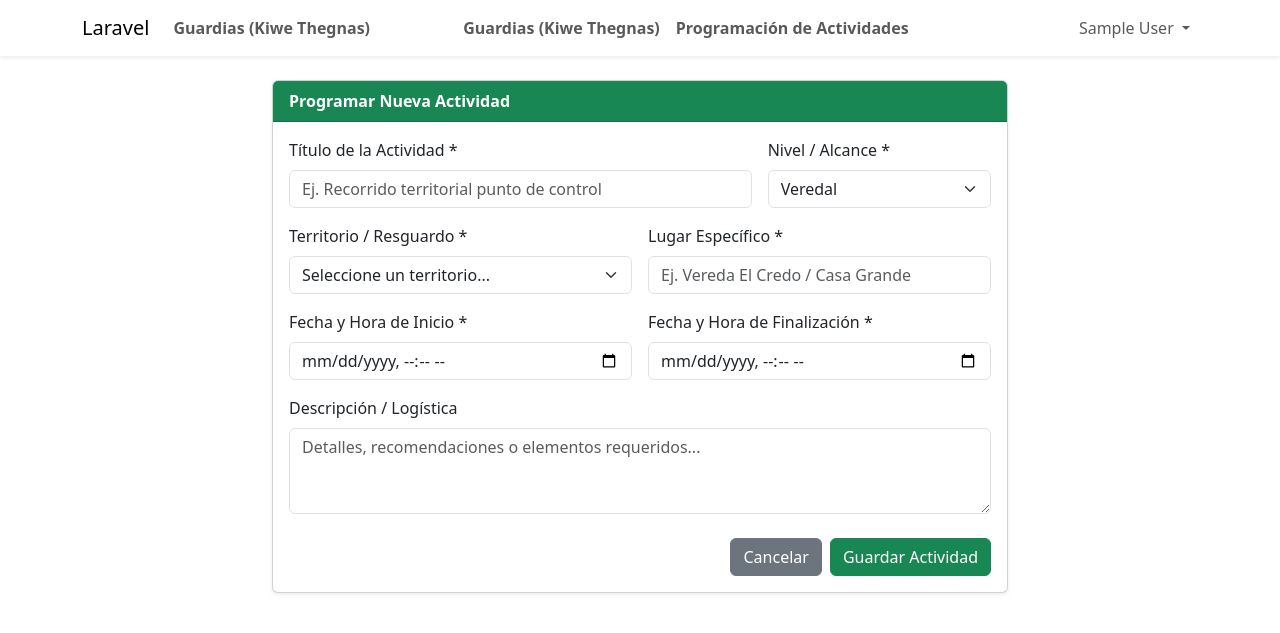
After one commit to edinsonfernandez-bot/sistema-guardia-indigena, a Laravel app: page /actividades/create in a window 1280 px wide. The commit adds this page. Shown: the top 633 px of the page. Run offline with Laravel 9, Linux system fonts and the light colour scheme; the visitor is signed in with stand-in values (Sample User, id 1); data that the repository does not hold is empty.

Commit message:
Modulo de programacion de actividades completado

```diff
--- a/app/Http/Controllers/ActividadController.php
+++ b/app/Http/Controllers/ActividadController.php
@@ -3,83 +3,84 @@
 namespace App\Http\Controllers;
 
 use App\Models\Actividad;
+use App\Models\Territorio;
 use Illuminate\Http\Request;
 
 class ActividadController extends Controller
 {
-    /**
-     * Display a listing of the resource.
-     *
-     * @return \Illuminate\Http\Response
-     */
-    public function index()
+    public function __construct()
     {
-        //
+        $this->middleware('auth');
     }
 
-    /**
-     * Show the form for creating a new resource.
-     *
-     * @return \Illuminate\Http\Response
-     */
+    public function index(Request $request)
+    {
+        $busqueda = $request->get('buscar');
+
+        $actividades = Actividad::with('territorio')
+            ->when($busqueda, function ($query, $busqueda) {
+                return $query->where('titulo', 'like', "%{$busqueda}%")
+                    ->orWhere('lugar', 'like', "%{$busqueda}%")
+                    ->orWhere('nivel', 'like', "%{$busqueda}%");
+            })
+            ->orderBy('fecha_inicio', 'desc')
+            ->get();
+
+        return view('actividades.index', compact('actividades', 'busqueda'));
+    }
+
     public function create()
     {
-        //
+        $territorios = Territorio::orderBy('nombre')->get();
+        return view('actividades.create', compact('territorios'));
     }
 
-    /**
-     * Store a newly created resource in storage.
-     *
-     * @param  \Illuminate\Http\Request  $request
-     * @return \Illuminate\Http\Response
-     */
     public function store(Request $request)
     {
-        //
+        $request->validate([
+            'titulo' => 'required|string|max:150',
+            'descripcion' => 'nullable|string',
+            'fecha_inicio' => 'required|date',
+            'fecha_fin' => 'required|date|after_or_equal:fecha_inicio',
+            'lugar' => 'required|string|max:150',
+            'nivel' => 'required|string',
+            'territorio_id' => 'required|exists:territorios,id',
+        ]);
+
+        Actividad::create($request->all());
+
+        return redirect()->route('actividades.index')
+            ->with('success', 'Actividad programada correctamente.');
     }
 
-    /**
-     * Display the specified resource.
-     *
-     * @param  \App\Models\Actividad  $actividad
-     * @return \Illuminate\Http\Response
-     */
-    public function show(Actividad $actividad)
+    public function edit(Actividad $actividade)
     {
-        //
+        $territorios = Territorio::orderBy('nombre')->get();
+        return view('actividades.edit', ['actividad' => $actividade, 'territorios' => $territorios]);
     }
 
-    /**
-     * Show the form for editing the specified resource.
-     *
-     * @param  \App\Models\Actividad  $actividad
-     * @return \Illuminate\Http\Response
-     */
-    public function edit(Actividad $actividad)
+    public function update(Request $request, Actividad $actividade)
     {
-        //
+        $request->validate([
+            'titulo' => 'required|string|max:150',
+            'descripcion' => 'nullable|string',
+            'fecha_inicio' => 'required|date',
+            'fecha_fin' => 'required|date|after_or_equal:fecha_inicio',
+            'lugar' => 'required|string|max:150',
+            'nivel' => 'required|string',
+            'territorio_id' => 'required|exists:territorios,id',
+        ]);
+
+        $actividade->update($request->all());
+
+        return redirect()->route('actividades.index')
+            ->with('success', 'Actividad actualizada correctamente.');
     }
 
-    /**
-     * Update the specified resource in storage.
-     *
-     * @param  \Illuminate\Http\Request  $request
-     * @param  \App\Models\Actividad  $actividad
-     * @return \Illuminate\Http\Response
-     */
-    public function update(Request $request, Actividad $actividad)
+    public function destroy(Actividad $actividade)
     {
-        //
-    }
-
-    /**
-     * Remove the specified resource from storage.
-     *
-     * @param  \App\Models\Actividad  $actividad
-     * @return \Illuminate\Http\Response
-     */
-    public function destroy(Actividad $actividad)
-    {
-        //
+        $actividade->delete();
+        return redirect()->route('actividades.index')
+            ->with('success', 'Actividad eliminada.');
     }
 }
--- /dev/null
+++ b/resources/views/actividades/create.blade.php
@@ -0,0 +1,75 @@
+@extends('layouts.app')
+
+@section('content')
+<div class="container">
+    <div class="row justify-content-center">
+        <div class="col-md-8">
+            <div class="card shadow-sm">
+                <div class="card-header bg-success text-white fw-bold">Programar Nueva Actividad</div>
+                <div class="card-body">
+                    @if($errors->any())
+                        <div class="alert alert-danger">
+                            <ul class="mb-0">
+                                @foreach($errors->all() as $error)
+                                    <li>{{ $error }}</li>
+                                @endforeach
+                            </ul>
+                        </div>
+                    @endif
+
+                    <form action="{{ route('actividades.store') }}" method="POST">
+                        @csrf
+                        <div class="row g-3">
+                            <div class="col-md-8">
+                                <label class="form-label">Título de la Actividad *</label>
+                                <input type="text" name="titulo" class="form-control" placeholder="Ej. Recorrido territorial punto de control" value="{{ old('titulo') }}" required>
+                            </div>
+                            <div class="col-md-4">
+                                <label class="form-label">Nivel / Alcance *</label>
+                                <select name="nivel" class="form-select" required>
+                                    <option value="Veredal" {{ old('nivel') == 'Veredal' ? 'selected' : '' }}>Veredal</option>
+                                    <option value="Resguardo" {{ old('nivel') == 'Resguardo' ? 'selected' : '' }}>Resguardo</option>
+                                    <option value="Zonal" {{ old('nivel') == 'Zonal' ? 'selected' : '' }}>Zonal</option>
+                                    <option value="Regional" {{ old('nivel') == 'Regional' ? 'selected' : '' }}>Regional</option>
+                                </select>
+                            </div>
+                            <div class="col-md-6">
+                                <label class="form-label">Territorio / Resguardo *</label>
+                                <select name="territorio_id" class="form-select" required>
+                                    <option value="">Seleccione un territorio...</option>
+                                    @foreach($territorios as $territorio)
+                                        <option value="{{ $territorio->id }}" {{ old('territorio_id') == $territorio->id ? 'selected' : '' }}>
+                                            {{ $territorio->nombre }} ({{ $territorio->zona }})
+                                        </option>
+                                    @endforeach
+                                </select>
+                            </div>
+                            <div class="col-md-6">
+                                <label class="form-label">Lugar Específico *</label>
+                                <input type="text" name="lugar" class="form-control" placeholder="Ej. Vereda El Credo / Casa Grande" value="{{ old('lugar') }}" required>
+                            </div>
+                            <div class="col-md-6">
+                                <label class="form-label">Fecha y Hora de Inicio *</label>
+                                <input type="datetime-local" name="fecha_inicio" class="form-control" value="{{ old('fecha_inicio') }}" required>
+                            </div>
+                            <div class="col-md-6">
+                                <label class="form-label">Fecha y Hora de Finalización *</label>
+                                <input type="datetime-local" name="fecha_fin" class="form-control" value="{{ old('fecha_fin') }}" required>
+                            </div>
+                            <div class="col-12">
+                                <label class="form-label">Descripción / Logística</label>
+                                <textarea name="descripcion" rows="3" class="form-control" placeholder="Detalles, recomendaciones o elementos requeridos...">{{ old('descripcion') }}</textarea>
+                            </div>
+                        </div>
+
+                        <div class="mt-4 d-flex justify-content-end gap-2">
+                            <a href="{{ route('actividades.index') }}" class="btn btn-secondary">Cancelar</a>
+                            <button type="submit" class="btn btn-success">Guardar Actividad</button>
+                        </div>
+                    </form>
+                </div>
+            </div>
+        </div>
+    </div>
+</div>
+@endsection
--- a/resources/views/layouts/app.blade.php
+++ b/resources/views/layouts/app.blade.php
@@ -35,6 +35,17 @@
                             <li class="nav-item">
                                  <a class="nav-link fw-semibold" href="{{ route('guardias.index') }}">Guardias (Kiwe Thegnas)</a>
                              </li>
+                        @endauth
+                    </ul>
+
+                    <ul class="navbar-nav me-auto">
+                        @auth
+                         <li class="nav-item">
+                                 <a class="nav-link fw-semibold" href="{{ route('guardias.index') }}">Guardias (Kiwe Thegnas)</a>
+                        </li>
+                        <li class="nav-item">
+                                 <a class="nav-link fw-semibold" href="{{ route('actividades.index') }}">Programación de Actividades</a>
+                         </li>
                         @endauth
                     </ul>
 
--- a/routes/web.php
+++ b/routes/web.php
@@ -3,6 +3,7 @@
 use Illuminate\Support\Facades\Route;
 use Illuminate\Support\Facades\Auth;
 use App\Http\Controllers\GuardiaController;
+use App\Http\Controllers\ActividadController;
 
 Route::get('/', function () {
     return redirect()->route('login');
@@ -13,3 +14,4 @@ Auth::routes();
 Route::get('/home', [App\Http\Controllers\HomeController::class, 'index'])->name('home');
 
 Route::resource('guardias', GuardiaController::class);
+Route::resource('actividades', ActividadController::class);
```
Also changed, not shown: app/Models/Actividad.php (+17 -0 lines), resources/views/actividades/edit.blade.php (added, +75 -0 lines), resources/views/actividades/index.blade.php (added, +74 -0 lines).
